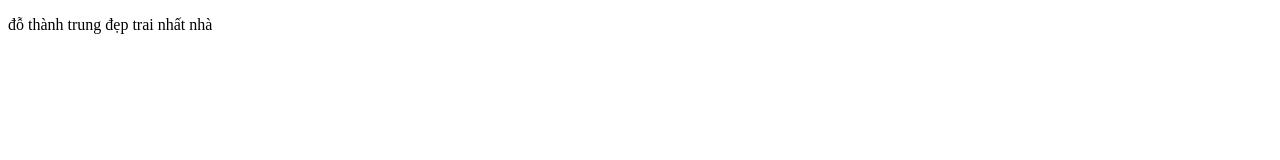
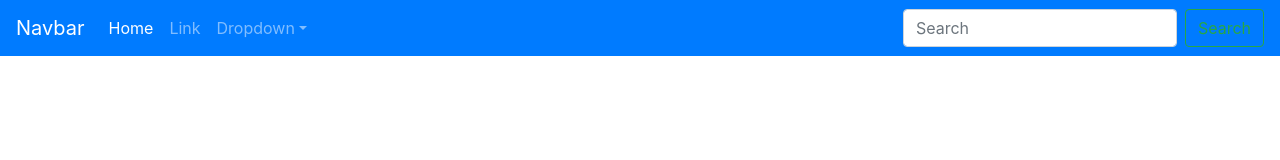
Before and after one commit to DoThanhTrung17130257/hci2019group16.tk, a plain HTML site: page index.html in a window 1280 px wide. Drawn offline with nearby package versions, Linux system fonts and the light colour scheme.

Commit message:
Update index.html

```diff
--- a/index.html
+++ b/index.html
@@ -3,10 +3,36 @@
 <head>
     <meta charset="UTF-8">
     <meta name="viewport" content="width=device-width, initial-scale=1.0">
+    <link rel="stylesheet" href="public/css/bootstrap.min.css">
     <meta http-equiv="X-UA-Compatible" content="ie=edge">
     <title>Document</title>
 </head>
 <body>
-    <p>đỗ thành trung đẹp trai nhất nhà <i class="fas fa-highlighter    "></i></p>
+    <nav class="navbar navbar-expand-md navbar-dark bg-primary">
+        <a class="navbar-brand" href="#">Navbar</a>
+        <button class="navbar-toggler d-lg-none" type="button" data-toggle="collapse" data-target="#collapsibleNavId" aria-controls="collapsibleNavId"
+            aria-expanded="false" aria-label="Toggle navigation"></button>
+        <div class="collapse navbar-collapse" id="collapsibleNavId">
+            <ul class="navbar-nav mr-auto mt-2 mt-lg-0">
+                <li class="nav-item active">
+                    <a class="nav-link" href="#">Home <span class="sr-only">(current)</span></a>
+                </li>
+                <li class="nav-item">
+                    <a class="nav-link" href="#">Link</a>
+                </li>
+                <li class="nav-item dropdown">
+                    <a class="nav-link dropdown-toggle" href="#" id="dropdownId" data-toggle="dropdown" aria-haspopup="true" aria-expanded="false">Dropdown</a>
+                    <div class="dropdown-menu" aria-labelledby="dropdownId">
+                        <a class="dropdown-item" href="#">Action 1</a>
+                        <a class="dropdown-item" href="#">Action 2</a>
+                    </div>
+                </li>
+            </ul>
+            <form class="form-inline my-2 my-lg-0">
+                <input class="form-control mr-sm-2" type="text" placeholder="Search">
+                <button class="btn btn-outline-success my-2 my-sm-0" type="submit">Search</button>
+            </form>
+        </div>
+    </nav>
 </body>
 </html>
```
